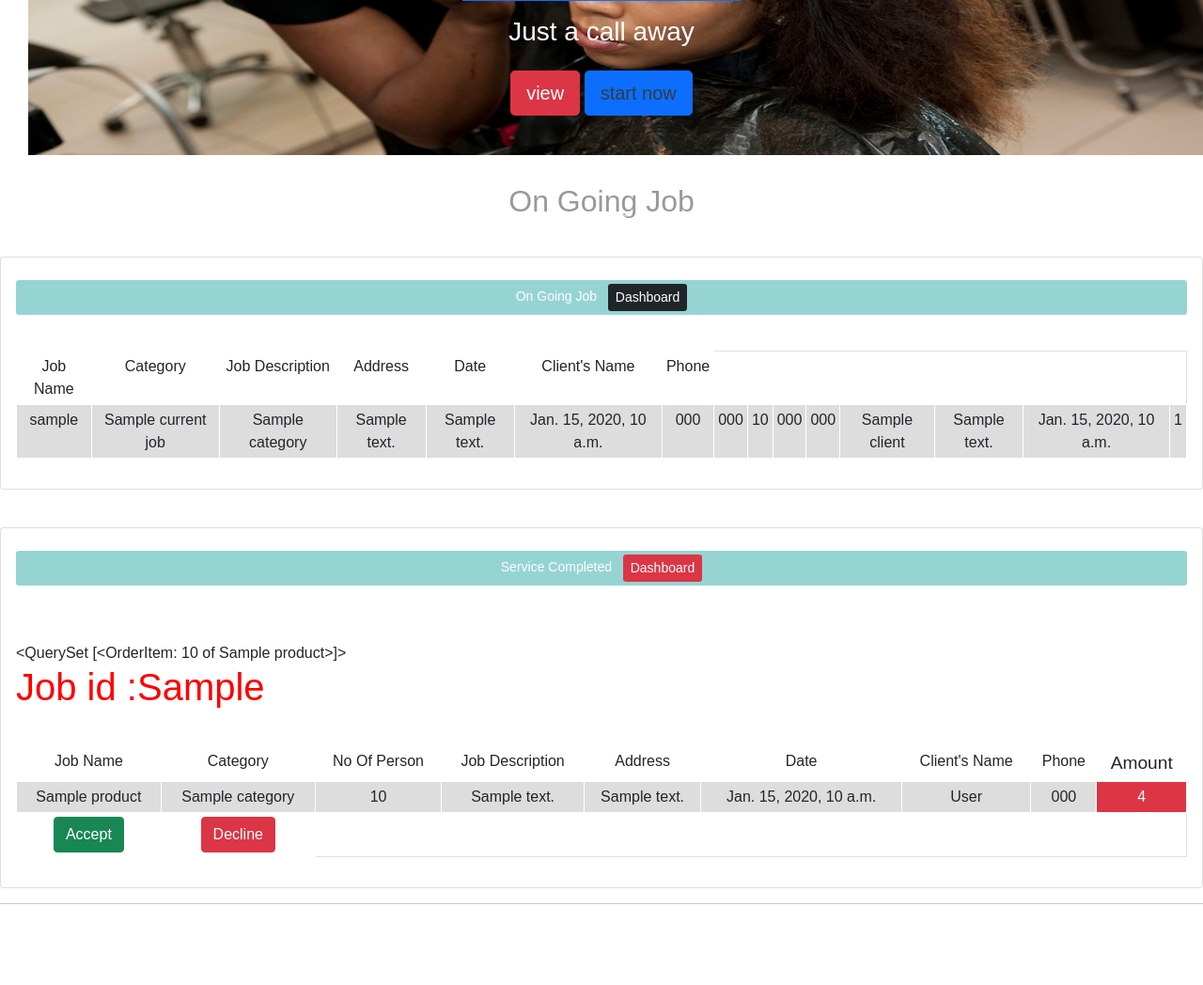
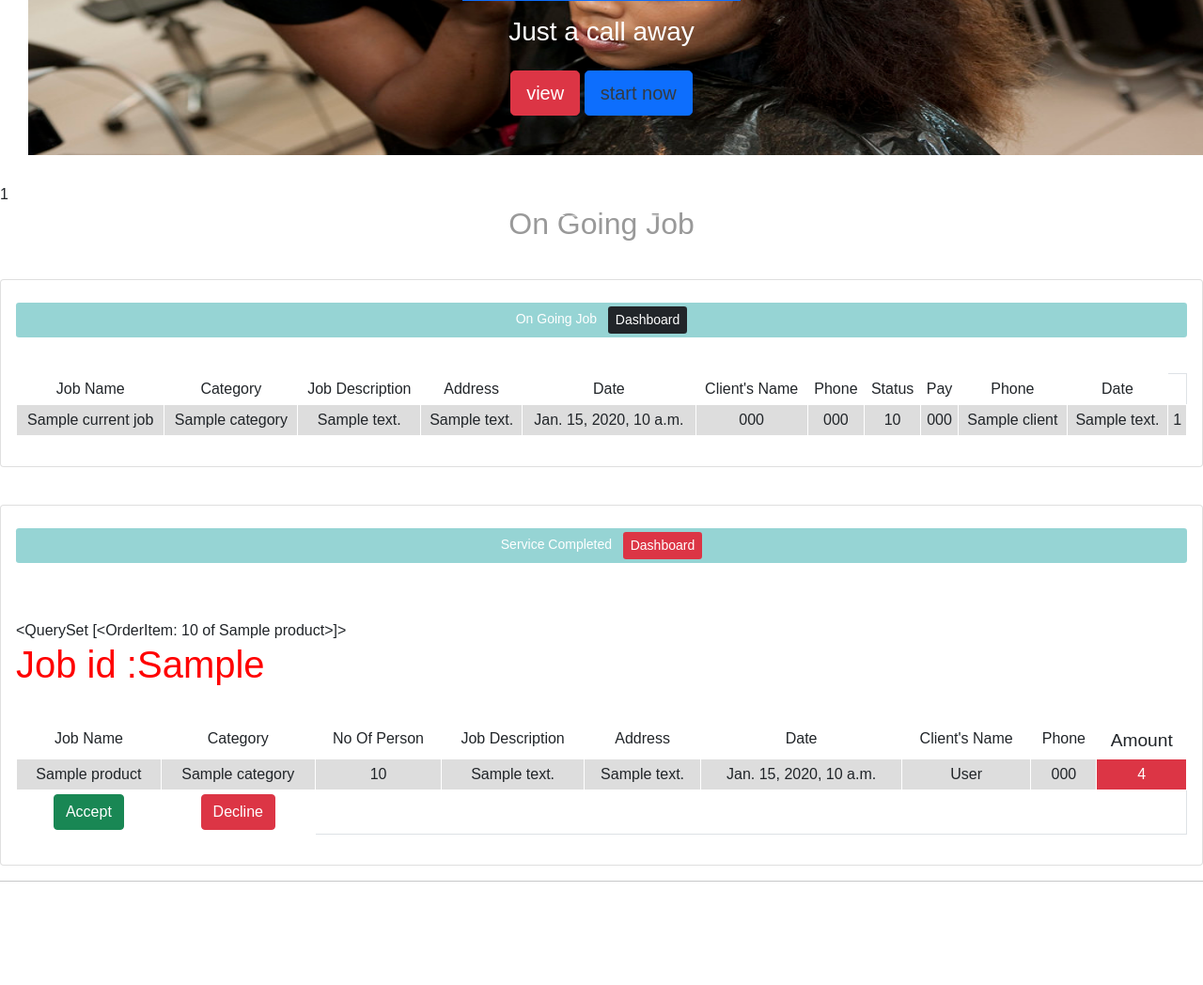
Before and after one commit to nuelxlencedjango/job_portal, a Django app: template templates/artisans/current_job.html in a window 1280 px wide. Shown: the part 715-1763 px from the top of the page at 94% size. Run offline with Django 3.2, Linux system fonts and the light colour scheme; tables that the repository leaves empty hold one stand-in row (values such as "Sample post"); the template is opened without the code that fills it: values that come from a table or form of the project are taken from there, most other values are stand-ins (such as "Sample title", 1, 10 or a date in 2020); data that the repository does not hold is empty; some libraries are stand-ins or nearby versions.

Commit message:
artisan select jobs

```diff
--- a/templates/artisans/current_job.html
+++ b/templates/artisans/current_job.html
@@ -18,7 +18,7 @@
   }
   </style>
 
-
+<td> {{current_job.id}}</td>
 <h2 style="text-align: center; color: #999;">On Going Job</h2>
 
     <div class="row artisan-job-info" style="margin-top: 40px;">
@@ -42,6 +42,10 @@
               <td>Date</td>
               <td>Client's Name</td>
               <td>Phone</td>
+              <td>Status</td>
+              <td>Pay</td>
+              <td>Phone</td>
+              <td>Date</td>
             </tr>
 
 
@@ -53,7 +57,7 @@
 
 
             <tr>
-              <td> {{current_job.user.username}}</td>
+
               <td>{{ current_job.job_name }}</td>
               <td>{{current_job.category }}</td>
 
@@ -65,10 +69,10 @@
               <td> {{current_job.phone}}</td>
               <td> {{current_job.price}}</td>
               <td> {{current_job.phone}}</td>
-              <td> {{current_job.phone}}</td>
+
               <td> {{current_job.client}}</td>
               <td> {{current_job.address}}</td>
-              <td> {{current_job.date}}</td>
+
               <td> {{current_job.id}}</td>
             </tr>
 
```
